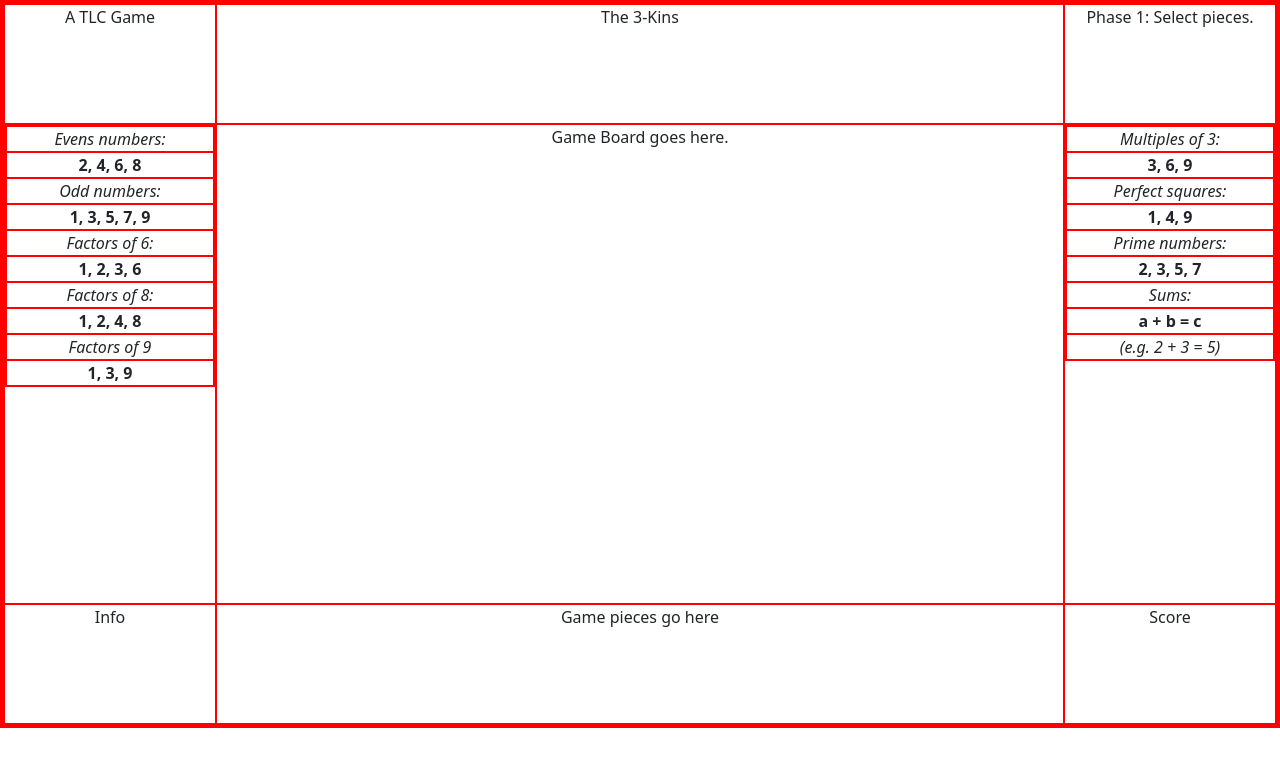
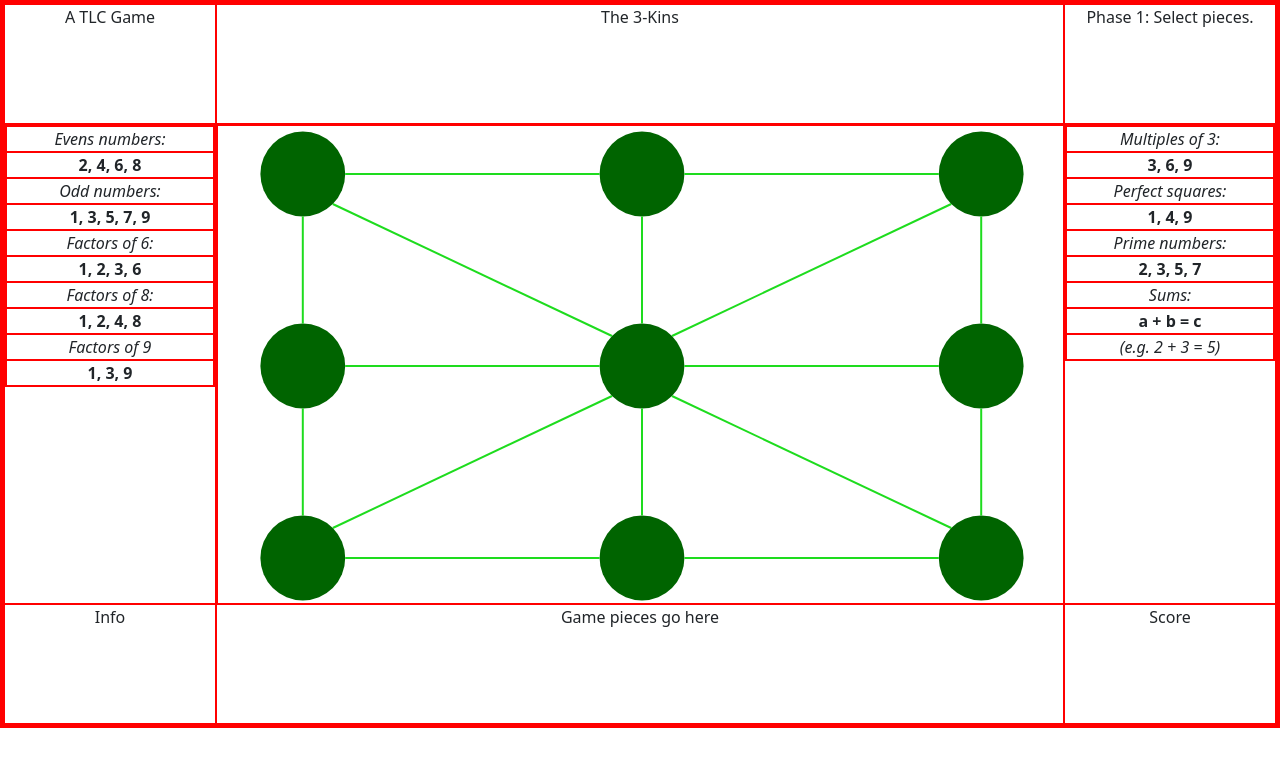
Before and after one commit to TLCgames/TLCgames.github.io, a plain HTML site: page index.html in a window 1280 px wide. Drawn offline with nearby package versions, Linux system fonts and the light colour scheme.

Commit message:
Finish drawing SVG game board.

```diff
--- a/index.html
+++ b/index.html
@@ -41,7 +41,9 @@
                 </ul>
             </left>
 
-            <board>Game Board goes here.</board>
+            <board id="board">
+
+            </board>
 
             <right>
                 <ul class="list-unstyled">
--- a/js/game.js
+++ b/js/game.js
@@ -0,0 +1,69 @@
+boardElement = document.getElementById("board");
+
+box = boardElement.getBoundingClientRect();
+width = box.width;
+height = box.height;
+
+xOffset = width*0.1;
+yOffset = height*0.1;
+xCenter = width*0.5;
+yCenter = height*0.5;
+xInset = width - xOffset;
+yInset = height - yOffset;
+lineHeight = height*0.2;
+lineWidth = width*0.2;
+circleRadius = width*0.05;
+diagonalOffset = Math.sqrt(circleRadius**2/2);
+
+boardElement.innerHTML = `<svg width="${box.width}" height=${box.height}>
+    <g id="circle00">
+        <circle cx="${xOffset}" cy="${yOffset}" r="${circleRadius}" fill="darkgreen" />
+        </g>
+    <g id="circle01">
+        <circle cx="${xCenter}" cy="${yOffset}" r="${circleRadius}" fill="darkgreen" />
+        </g>
+    <g id="circle02">
+        <circle cx="${xInset}" cy="${yOffset}" r="${circleRadius}" fill="darkgreen" />
+        </g>
+    <g id="circle10">
+        <circle cx="${xOffset}" cy="${yCenter}" r="${circleRadius}" fill="darkgreen" />
+        </g>
+    <g id="circle11">
+        <circle cx="${xCenter}" cy="${yCenter}" r="${circleRadius}" fill="darkgreen" />
+        </g>
+    <g id="circle12">
+        <circle cx="${xInset}" cy="${yCenter}" r="${circleRadius}" fill="darkgreen" />
+        </g>
+    <g id="circle20">
+        <circle cx="${xOffset}" cy="${yInset}" r="${circleRadius}" fill="darkgreen" />
+        </g>
+    <g id="circle21">
+        <circle cx="${xCenter}" cy="${yInset}" r="${circleRadius}" fill="darkgreen" />
+        </g>
+    <g id="circle22">
+        <circle cx="${xInset}" cy="${yInset}" r="${circleRadius}" fill="darkgreen" />
+    </g>
+    <g id="lines">
+        <line x1="${xOffset}" y1="${yOffset + circleRadius}" x2="${xOffset}" y2="${yCenter - circleRadius}" style="stroke:rgb(30,220,30);stroke-width:2" />
+        <line x1="${xOffset + diagonalOffset}" y1="${yOffset + diagonalOffset}" x2="${xCenter - diagonalOffset}" y2="${yCenter - diagonalOffset}" style="stroke:rgb(30,220,30);stroke-width:2" />
+        <line x1="${xOffset + circleRadius}" y1="${yOffset}" x2="${xCenter - circleRadius}" y2="${yOffset}" style="stroke:rgb(30,220,30);stroke-width:2" />
+
+        <line x1="${xCenter}" y1="${yOffset + circleRadius}" x2="${xCenter}" y2="${yCenter - circleRadius}" style="stroke:rgb(30,220,30);stroke-width:2" />
+        <line x1="${xCenter + diagonalOffset}" y1="${yCenter - diagonalOffset}" x2="${xInset - diagonalOffset}" y2="${yOffset + diagonalOffset}" style="stroke:rgb(30,220,30);stroke-width:2" />
+        <line x1="${xCenter + circleRadius}" y1="${yOffset}" x2="${xInset - circleRadius}" y2="${yOffset}" style="stroke:rgb(30,220,30);stroke-width:2" />
+
+        <line x1="${xOffset}" y1="${yCenter + circleRadius}" x2="${xOffset}" y2="${yInset - circleRadius}" style="stroke:rgb(30,220,30);stroke-width:2" />
+        <line x1="${xCenter - diagonalOffset}" y1="${yCenter + diagonalOffset}" x2="${xOffset + diagonalOffset}" y2="${yInset - diagonalOffset}" style="stroke:rgb(30,220,30);stroke-width:2" />
+        <line x1="${xOffset + circleRadius}" y1="${yCenter}" x2="${xCenter - circleRadius}" y2="${yCenter}" style="stroke:rgb(30,220,30);stroke-width:2" />
+
+        <line x1="${xCenter}" y1="${yCenter + circleRadius}" x2="${xCenter}" y2="${yInset - circleRadius}" style="stroke:rgb(30,220,30);stroke-width:2" />
+        <line x1="${xCenter + diagonalOffset}" y1="${yCenter + diagonalOffset}" x2="${xInset - diagonalOffset}" y2="${yInset - diagonalOffset}" style="stroke:rgb(30,220,30);stroke-width:2" />
+        <line x1="${xCenter + circleRadius}" y1="${yCenter}" x2="${xInset - circleRadius}" y2="${yCenter}" style="stroke:rgb(30,220,30);stroke-width:2" />
+
+        <line x1="${xOffset + circleRadius}" y1="${yInset}" x2="${xCenter - circleRadius}" y2="${yInset}" style="stroke:rgb(30,220,30);stroke-width:2" />
+        <line x1="${xCenter + circleRadius}" y1="${yInset}" x2="${xInset - circleRadius}" y2="${yInset}" style="stroke:rgb(30,220,30);stroke-width:2" />
+
+        <line x1="${xInset}" y1="${yCenter + circleRadius}" x2="${xInset}" y2="${yInset - circleRadius}" style="stroke:rgb(30,220,30);stroke-width:2" />
+        <line x1="${xInset}" y1="${yOffset + circleRadius}" x2="${xInset}" y2="${yCenter - circleRadius}" style="stroke:rgb(30,220,30);stroke-width:2" />
+    </g>
+    </svg>`;
```
